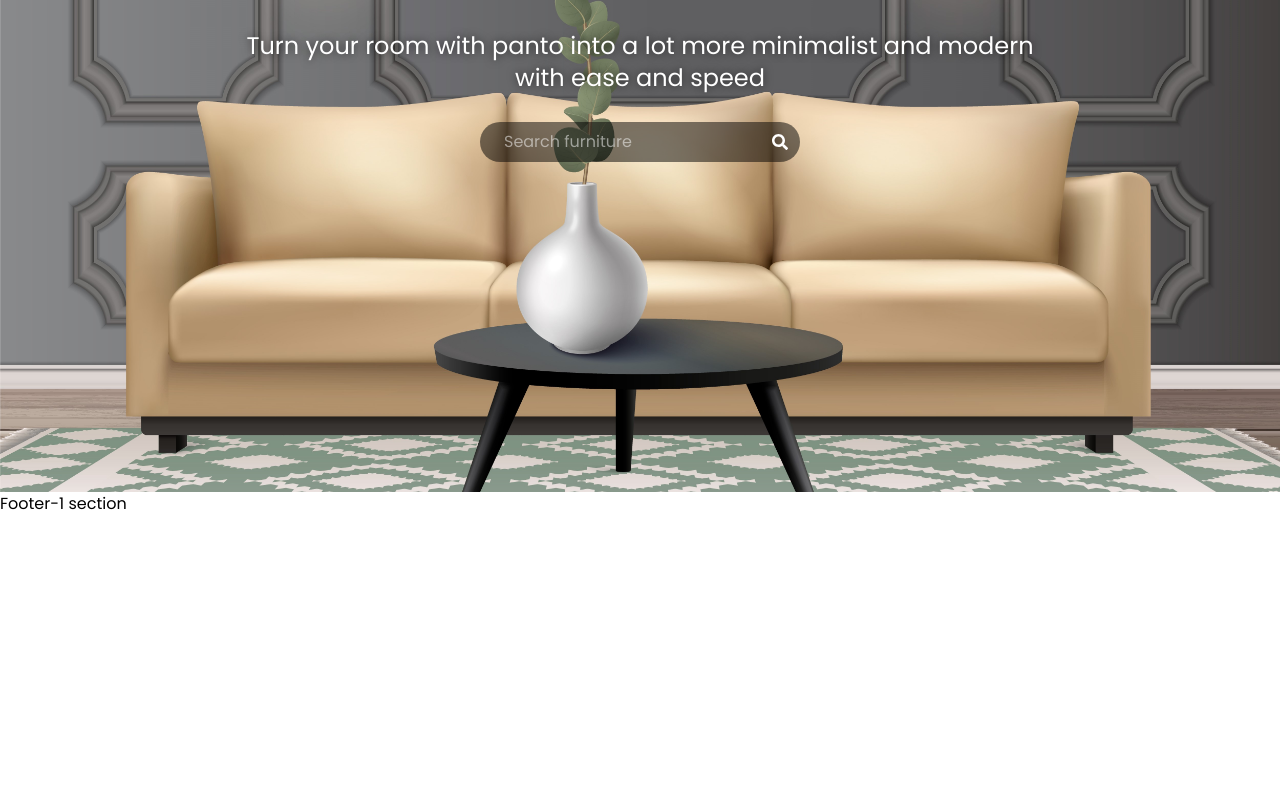
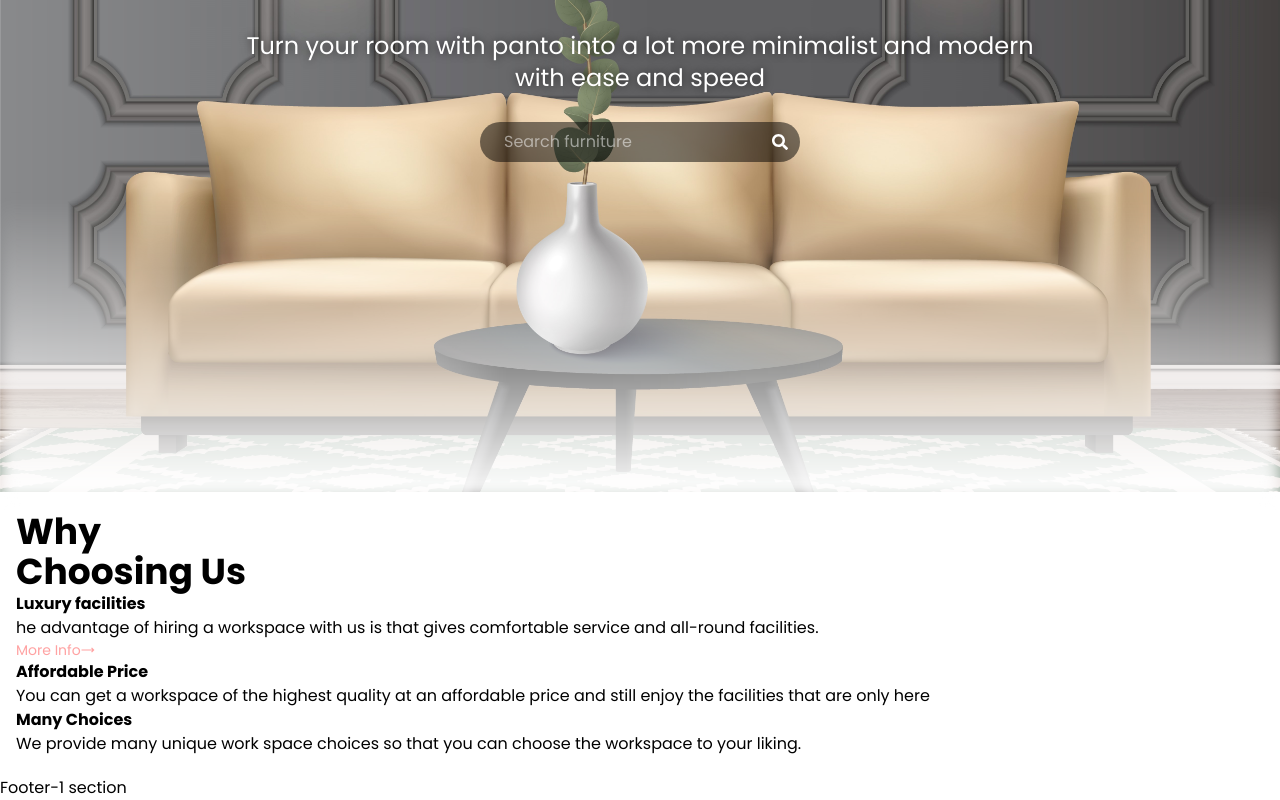
Before and after one commit to arifstk/A.H_Furniture, a React (Vite) app: page / in a window 1280 px wide. Shown: the part 308-1108 px from the top of the page. Before the commit the page ends 824 px from the top, so only its background shows below. Built offline with nearby package versions, Linux system fonts and the light colour scheme.

Commit message:
button component added

```diff
--- /dev/null
+++ b/src/components/Button.jsx
@@ -0,0 +1,14 @@
+import React from 'react';
+import { CgArrowLongRight } from "react-icons/cg";
+
+const Button = () => {
+  return (
+    <div>
+      <button className='flex items-center text-sm text-red-300'>
+          More Info <CgArrowLongRight />
+      </button>
+    </div>
+  );
+};
+
+export default Button;
--- a/src/components/Navbar.jsx
+++ b/src/components/Navbar.jsx
@@ -16,7 +16,7 @@ const Navbar = () => {
 
   return (
     <header className={`fixed top-0 left-0 right-0 z-50 transition duration-300 ease-in-out text-white`}>
-      <nav className='container mx-auto flex justify-between items-center py-5 px-4'>
+      <nav className='container max-w-screen-2xl mx-auto flex justify-between items-center py-5 px-4'>
         <Link to="/" className='text-1.5xl font-bold'>A.H Furniture</Link >
 
         {/* Desktop Menu Item  */}
--- a/src/pages/home/Hero.jsx
+++ b/src/pages/home/Hero.jsx
@@ -20,7 +20,7 @@ const Hero = () => {
       </div>
 
         {/* bottom blur effect  */}
-      <div></div>
+      <div className='absolute inset-x-0 bottom-0 h-3/4 -mb-2 bg-gradient-to-t from-white via-transparent to-transparent blur-sm' />
     </section>
   );
 };
--- a/src/pages/home/Home.jsx
+++ b/src/pages/home/Home.jsx
@@ -1,10 +1,12 @@
 import React from 'react';
 import Hero from './Hero';
+import WhyChoose from './WhyChoose';
 
 const Home = () => {
   return (
     <div>
       <Hero />
+      <WhyChoose />
     </div>
   );
 };
--- /dev/null
+++ b/src/pages/home/WhyChoose.jsx
@@ -0,0 +1,27 @@
+import React from 'react';
+import Button from '../../components/Button';
+
+const WhyChoose = () => {
+  return (
+    <section className='container max-w-screen-2xl mx-auto py-5 px-4'>
+      <div>
+        <h2 className='text-4xl font-bold'>Why<br/>Choosing Us</h2>
+      </div>
+      <div>
+        <h3 className='text-1xl font-bold'>Luxury facilities</h3>
+        <p>he advantage of hiring a workspace with us is that gives comfortable service and all-round facilities.</p>
+        <Button />
+      </div>
+      <div>
+        <h3 className='text-1xl font-bold'>Affordable Price</h3>
+        <p>You can get a workspace of the highest quality at an affordable price and still enjoy the facilities that are only here </p>
+      </div>
+      <div>
+        <h3 className='text-1xl font-bold'>Many Choices</h3>
+        <p>We provide many unique work space choices so that you can choose the workspace to your liking.</p>
+      </div>
+    </section>
+  );
+};
+
+export default WhyChoose;
```
